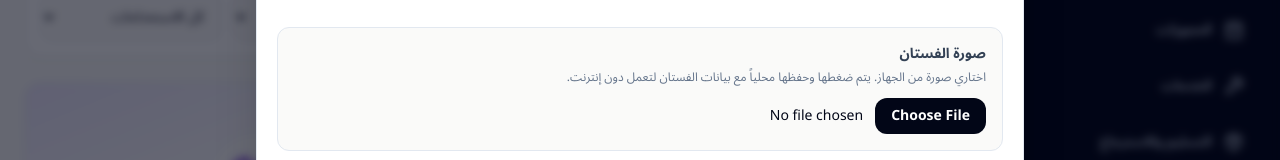
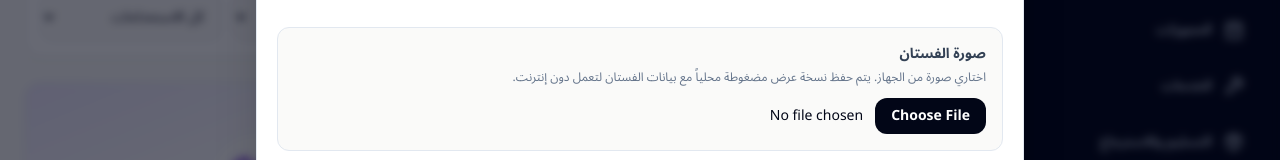
Before and after one commit to mohamedmasoud3030-tech/dress-roomshow, a React (Vite) app: page /dresses in a window 1280 px wide. Both pictures are taken after a click on the button "إضافة فستان". Shown: the part 435-595 px from the top of the page. Built offline with nearby package versions, Linux system fonts and the light colour scheme.

Commit message:
fix: keep offline dress photos within local storage budget

```diff
--- a/src/features/dresses/AddDressModal.tsx
+++ b/src/features/dresses/AddDressModal.tsx
@@ -9,8 +9,8 @@ import type { Dress } from './dress.types';
 
 const initialStatuses = ['available', 'laundry', 'maintenance', 'damaged', 'inactive'] as const;
 const MAX_SOURCE_IMAGE_BYTES = 10 * 1024 * 1024;
-const MAX_STORED_IMAGE_CHARACTERS = 1_500_000;
-const MAX_IMAGE_DIMENSION = 1200;
+const MAX_STORED_IMAGE_CHARACTERS = 350_000;
+const MAX_IMAGE_DIMENSION = 900;
 
 const dressSchema = z
   .object({
@@ -81,7 +81,7 @@ async function compressDressImage(file: File): Promise<string> {
     const context = canvas.getContext('2d');
     if (!context) throw new Error('تعذر تجهيز الصورة للحفظ.');
     context.drawImage(image, 0, 0, canvas.width, canvas.height);
-    for (const quality of [0.82, 0.68, 0.54]) {
+    for (const quality of [0.76, 0.62, 0.48, 0.36]) {
       const dataUrl = canvas.toDataURL('image/jpeg', quality);
       if (dataUrl.length <= MAX_STORED_IMAGE_CHARACTERS) return dataUrl;
     }
@@ -163,7 +163,7 @@ export function AddDressModal({ open, onClose, onCreated }: AddDressModalProps)
       <div><label htmlFor={`${fieldId}-description`} className={labelClassName}>وصف مختصر</label><textarea id={`${fieldId}-description`} rows={3} maxLength={300} {...register('description')} className={fieldClassName} placeholder="تفاصيل القصة أو التطريز أو الاستخدام المناسب" />{errors.description && <p className={errorClassName}>{errors.description.message}</p>}</div>
       <section className="rounded-xl border border-slate-200 bg-stone-50 p-4">
         <label htmlFor={`${fieldId}-image`} className={labelClassName}>صورة الفستان</label>
-        <p className="mb-3 text-xs text-slate-500">اختاري صورة من الجهاز. يتم ضغطها وحفظها محلياً مع بيانات الفستان لتعمل دون إنترنت.</p>
+        <p className="mb-3 text-xs text-slate-500">اختاري صورة من الجهاز. يتم حفظ نسخة عرض مضغوطة محلياً مع بيانات الفستان لتعمل دون إنترنت.</p>
         <input ref={imageInputRef} id={`${fieldId}-image`} type="file" accept="image/*" onChange={handleImageSelected} className="block w-full text-sm file:ml-3 file:cursor-pointer file:rounded-xl file:border-0 file:bg-slate-950 file:px-4 file:py-2 file:font-bold file:text-white" />
         {isProcessingImage && <p className="mt-2 text-xs font-bold text-amber-700">جارٍ تجهيز الصورة...</p>}
         {imageError && <p className={errorClassName}>{imageError}</p>}
```
